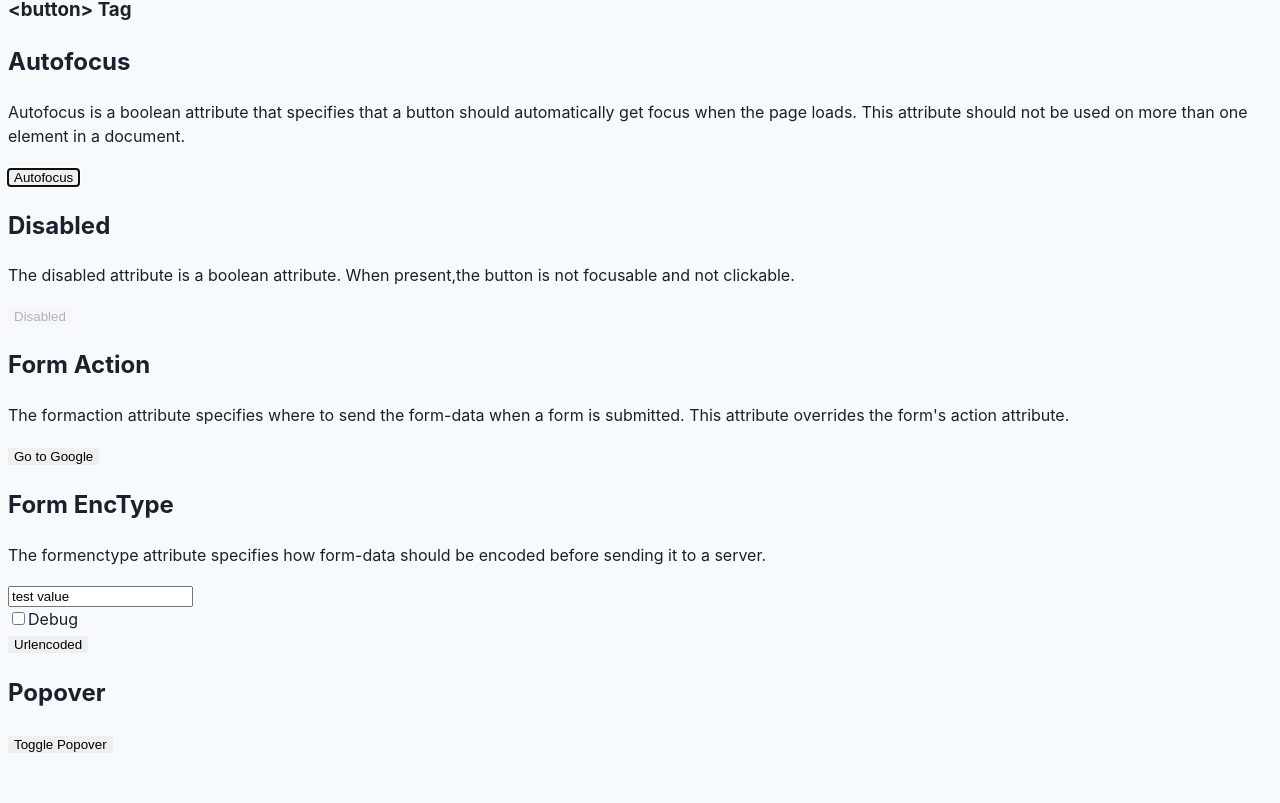
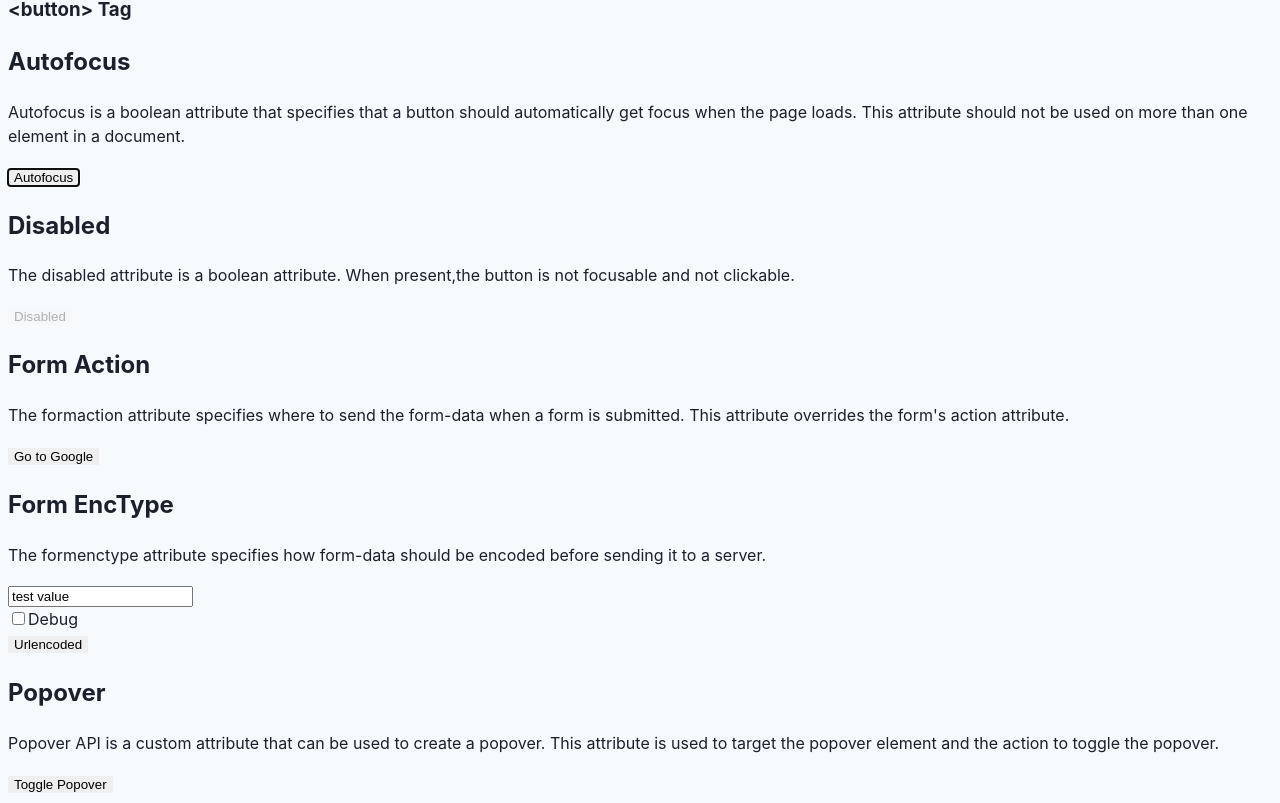
Before and after one commit to kenjiwilkins/html-playground, a React (Vite) app: page /html-tags/button in a window 1280 px wide. Shown: the part 559-1362 px from the top of the page. Before the commit the page ends 1322 px from the top, so only its background shows below. Built offline with nearby package versions, Linux system fonts and the light colour scheme.

Commit message:
fix by lint

```diff
--- a/src/views/html-tags/Button.jsx
+++ b/src/views/html-tags/Button.jsx
@@ -1,10 +1,15 @@
 import { useEffect, useRef, useState } from "react";
+import PropTypes from "prop-types";
 import classNames from "classnames";
 import { Container, Card } from "../../components";
 
 function HeaderText({ children }) {
   return <h2 className="text-xl">{children}</h2>;
 }
+
+HeaderText.propTypes = {
+  children: PropTypes.node.isRequired,
+};
 
 function ButtonPage() {
   const buttonClass = classNames("bg-blue-500 text-white px-4 py-2 rounded");
@@ -24,8 +29,10 @@ function ButtonPage() {
   const formActionMessage =
     "The formaction attribute specifies where to send the form-data when a form is submitted.\nThis attribute overrides the form's action attribute.";
   const [debug, setDebug] = useState(false);
-
-  const [showPopover, setShowPopover] = useState(false);
+  const formEncTypeMessage =
+    "The formenctype attribute specifies how form-data should be encoded before sending it to a server.";
+  const popOverMessage =
+    "Popover API is a custom attribute that can be used to create a popover.\nThis attribute is used to target the popover element and the action to toggle the popover.";
   return (
     <Container title={"<button> Tag"} full>
       <Card>
@@ -66,10 +73,7 @@ function ButtonPage() {
           encType="application/x-www-form-urlencoded"
           className="flex flex-col gap-4"
         >
-          <p>
-            The formenctype attribute specifies how form-data should be encoded
-            before sending it to a server.
-          </p>
+          <p className="whitespace-pre-line">{formEncTypeMessage}</p>
           <input
             className="bg-gray-100 border border-gray-300 text-gray-400 text-sm rounded-lg block p-2.5 cursor-not-allowed"
             readOnly
@@ -85,7 +89,6 @@ function ButtonPage() {
             />
             <label htmlFor="checkbox">Debug</label>
           </div>
-
           <button
             className={buttonClass}
             formEncType={
@@ -99,6 +102,7 @@ function ButtonPage() {
       </Card>
       <Card>
         <HeaderText>Popover</HeaderText>
+        <p className="whitespace-pre-line">{popOverMessage}</p>
         <button
           className={buttonClass}
           popovertarget="popover"
```
